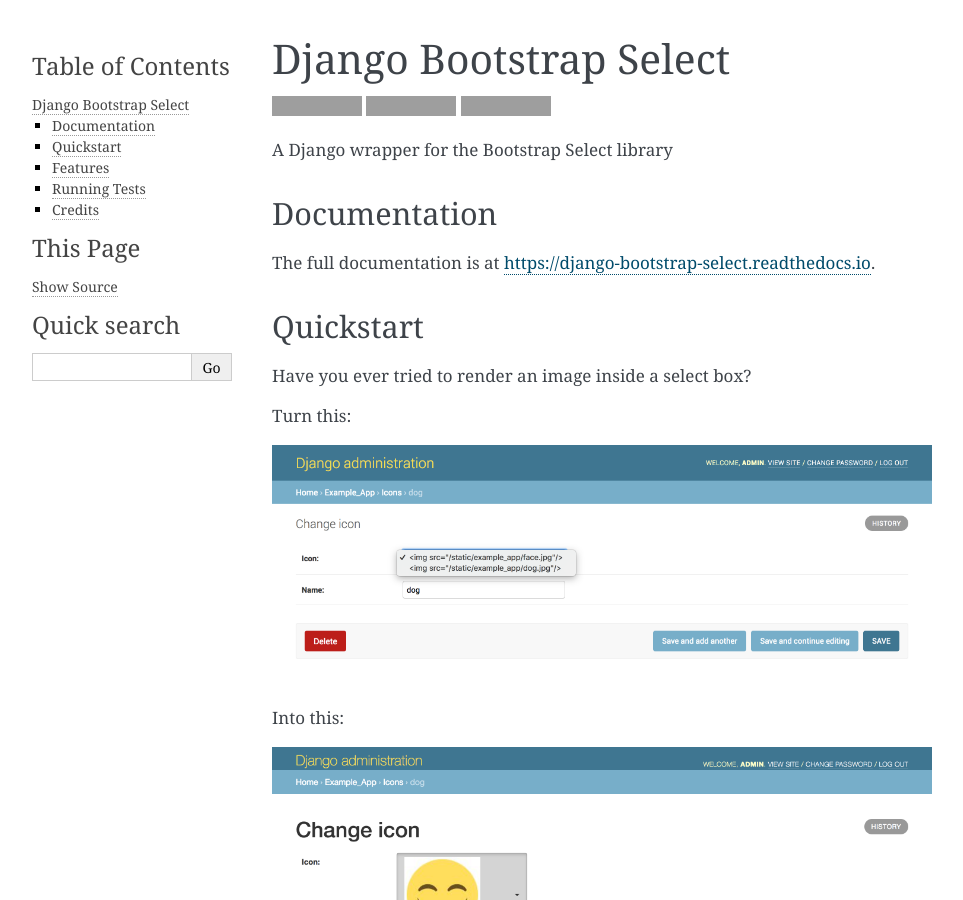
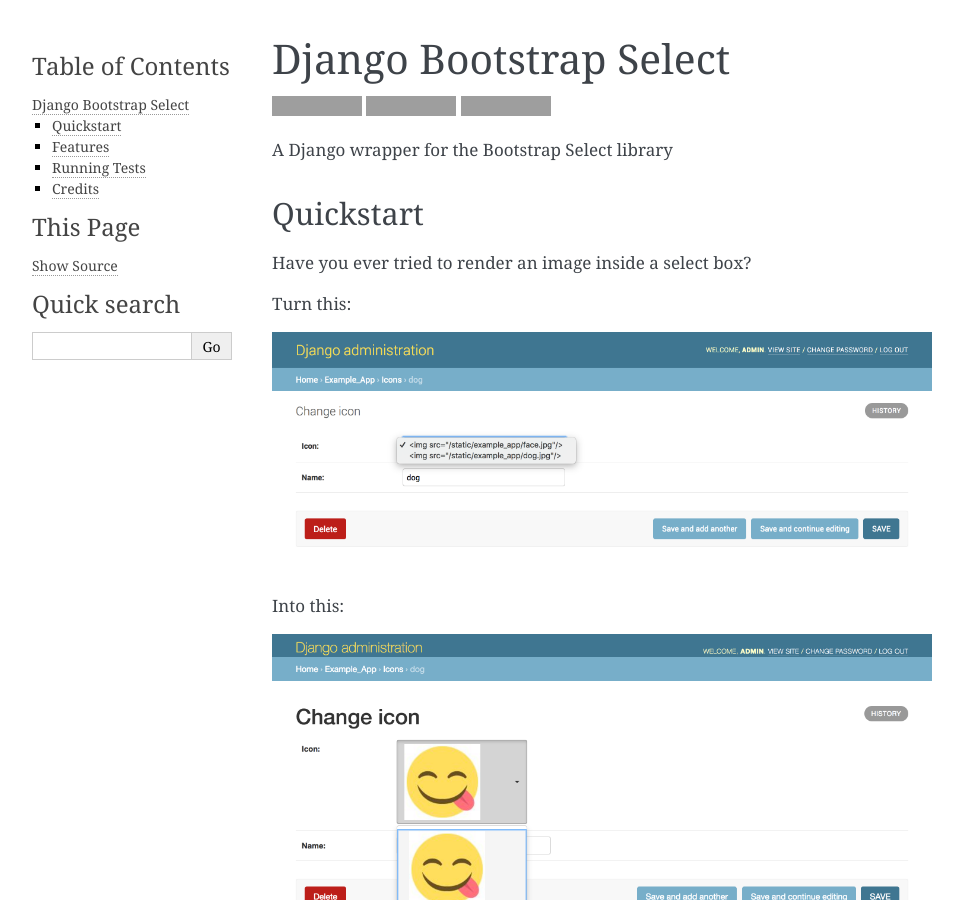
Before and after one commit to voxy/django-bootstrap-select, a Sphinx documentation site: the page built from docs/readme.rst, in a window 1280 px wide and 900 px high. Shown: the whole window, without its empty margins (148-1111 px from the left). Built offline with Sphinx 7.4.7, drawn with Linux system fonts in a browser that asks for light colours; grey boxes are pictures that could not be loaded.

Commit message:
Add link to docs to README and remove from docs

```diff
--- a/README.rst
+++ b/README.rst
@@ -12,6 +12,11 @@
     :target: https://codecov.io/gh/voxy/django-bootstrap-select
 
 A Django wrapper for the Bootstrap Select library
+
+Documentation
+-------------
+
+The full documentation is at https://django-bootstrap-select.readthedocs.io.
 
 Quickstart
 ----------
--- a/docs/readme.rst
+++ b/docs/readme.rst
@@ -12,11 +12,6 @@
     :target: https://codecov.io/gh/voxy/django-bootstrap-select
 
 A Django wrapper for the Bootstrap Select library
-
-Documentation
--------------
-
-The full documentation is at https://django-bootstrap-select.readthedocs.io.
 
 Quickstart
 ----------
```
